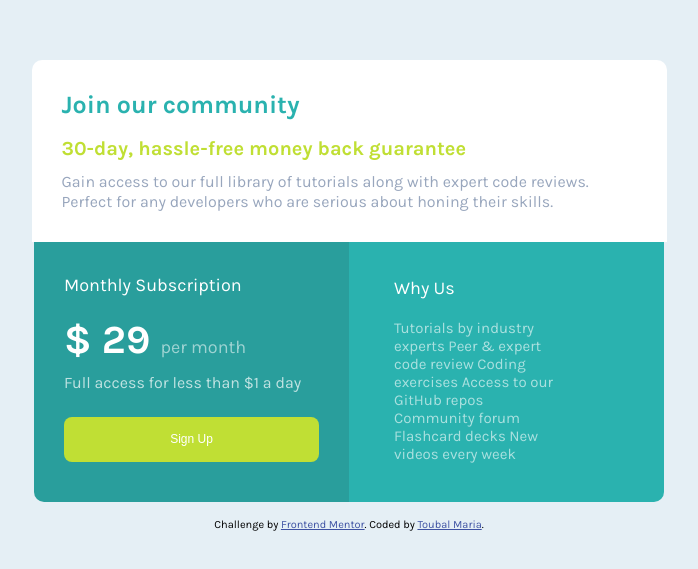
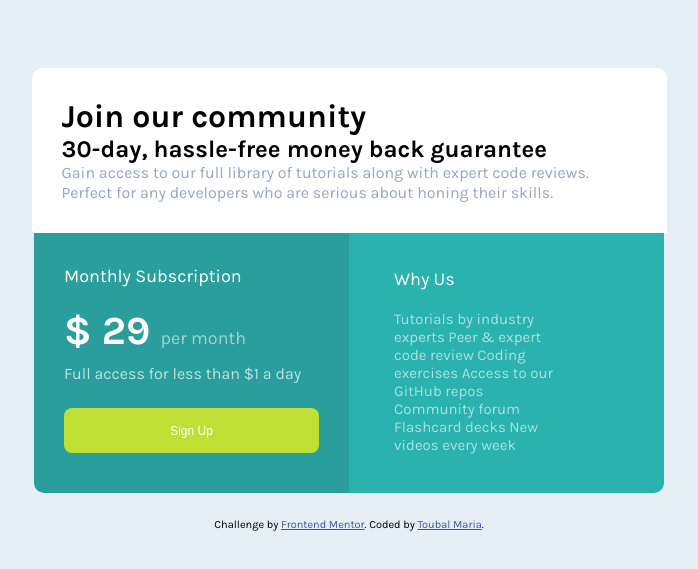
Before and after one commit to maaghia/single-price-grid-component, a plain HTML site: page index.html in a window 1280 px wide. Shown: the part 113-682 px from the top of the page, without its empty margins (291-989 px from the left). Drawn offline with Linux system fonts and the light colour scheme.

Commit message:
second commit

```diff
--- a/index.html
+++ b/index.html
@@ -13,8 +13,8 @@
   <main>
     <div class="card">
       <div class="white">
-        <h3>Join our community</h3>
-        <h5>30-day, hassle-free money back guarantee</h5>
+        <h1>Join our community</h1>
+        <h2>30-day, hassle-free money back guarantee</h2>
         <p>Gain access to our full library of tutorials along with expert code reviews.
           Perfect for any developers who are serious about honing their skills.
         </p>
```
